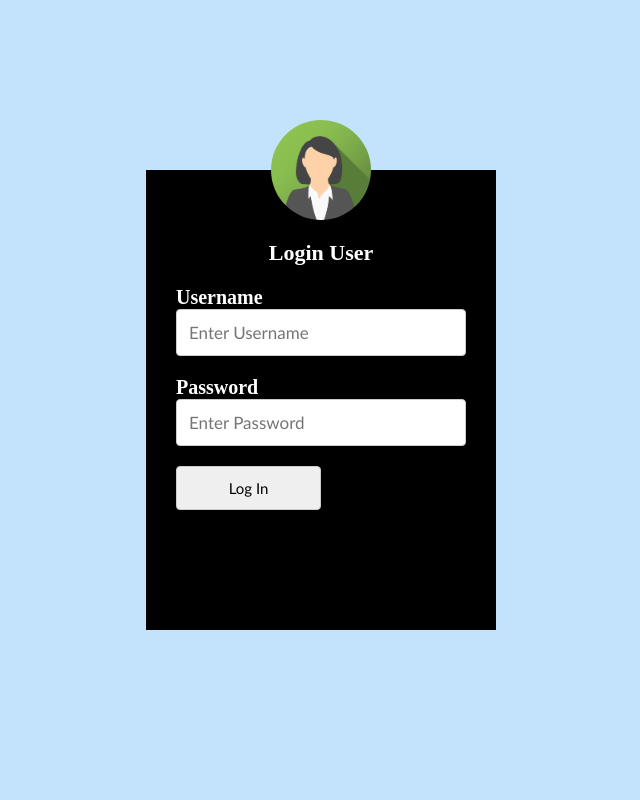
After one commit to Pablo-pixtm-365/web-users, a Python web app: template templates/account.html in a window 1280 px wide. The commit adds this page. Shown: the whole page, without its empty margins (319-959 px from the left). Run offline with Jinja, Linux system fonts and the light colour scheme; the template is opened without the code that fills it, so the values that code supplies are empty.

Commit message:
commit 1

```diff
--- /dev/null
+++ b/js/main.js
@@ -0,0 +1,3 @@
+function change_page(){
+    window.location.href = "test.html";
+  }
--- /dev/null
+++ b/static/style_account.css
@@ -0,0 +1,71 @@
+body {
+    margin: 0;
+    padding: 0;
+    background-color: #c3e3fd;
+
+}
+
+.loging-box {
+    width: 350px;
+    height: 460;
+    background: #000;
+    color: #fff;
+    top: 50%;
+    left: 50%;
+    position:absolute;
+    transform: translate(-50%, -50%);
+    box-sizing: border-box;
+    padding: 70px 30px;
+}
+
+.loging-box .avatar {
+    width: 100px;
+    height: 100px;
+    border-radius: 50%;
+    position: absolute;
+    top: -50px;
+    left: calc(50% - 50px);
+}
+
+.loging-box h1 {
+    margin: 0;
+    padding: 0 0 20px;
+    text-align: center;
+    font-size: 22px;
+}
+
+.loging-box label {
+    margin: 0;
+    padding: 0;
+    font-weight: bold;
+    display: block;
+}
+
+.loging-box input {
+    width: 100px;
+    margin-bottom: 20px;
+}
+
+
+input[type="text"],
+input[type="password"],
+select {
+    font: 17px Calibri;
+    width: 100%;
+    padding: 12px;
+    border: 1px solid #ccc;
+    border-radius: 4px;
+}
+
+button[type="submit"] {
+    font: 15px Calibri;
+    width: 50%;
+    padding: 12px;
+    border: 1px solid #ccc;
+    border-radius: 4px;
+    margin-bottom: 20px;
+}
+
+.modal-content.animate label{
+    font: 20px Times normal;
+}
--- /dev/null
+++ b/templates/account.html
@@ -0,0 +1,35 @@
+<html>
+<head>
+    <link rel="stylesheet" href="..\static\style_account.css">
+    <meta name="viewport" content="width=device-width, initial-scale=1">
+</head>
+<body>
+
+    <h2></h2>
+
+
+
+    <div id="id01" class="loging-box">
+
+        <img src="../images/img_avatar2-2.png" alt="Avatar" class="avatar">
+
+        <h1>Login User</h1>
+        <form class="modal-content animate" action="/index.html" method="post">
+
+          <label for="uname"><b>Username</b></label>
+          <input type="text" placeholder="Enter Username">
+
+          <br>
+          <label for="psw"><b>Password</b></label>
+          <input type="password" placeholder="Enter Password">
+
+          <br>
+          <button type="submit">Log In</button>
+
+
+
+        </form>
+    </div>
+
+
+</html>
```
Also changed, not shown: templates/index.html (+4 -3 lines), images/img_avatar2-2.png (added).
